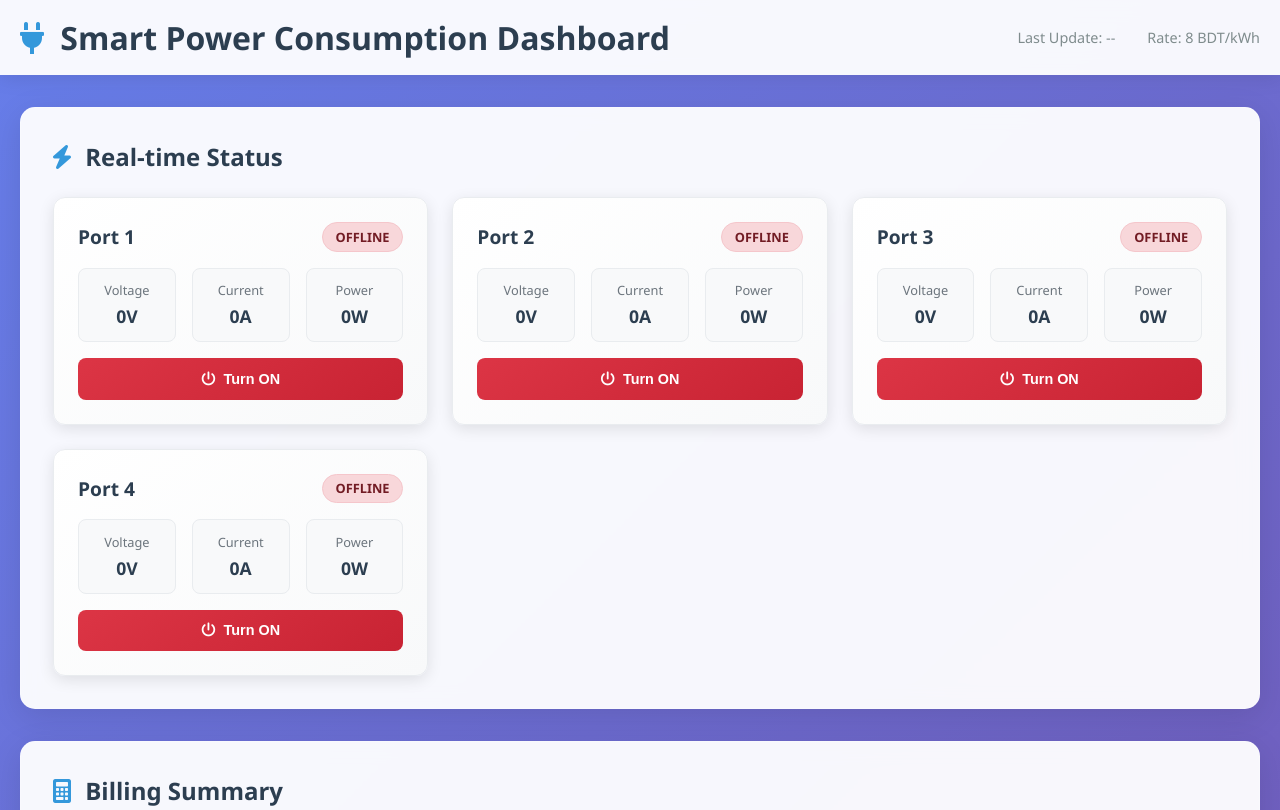
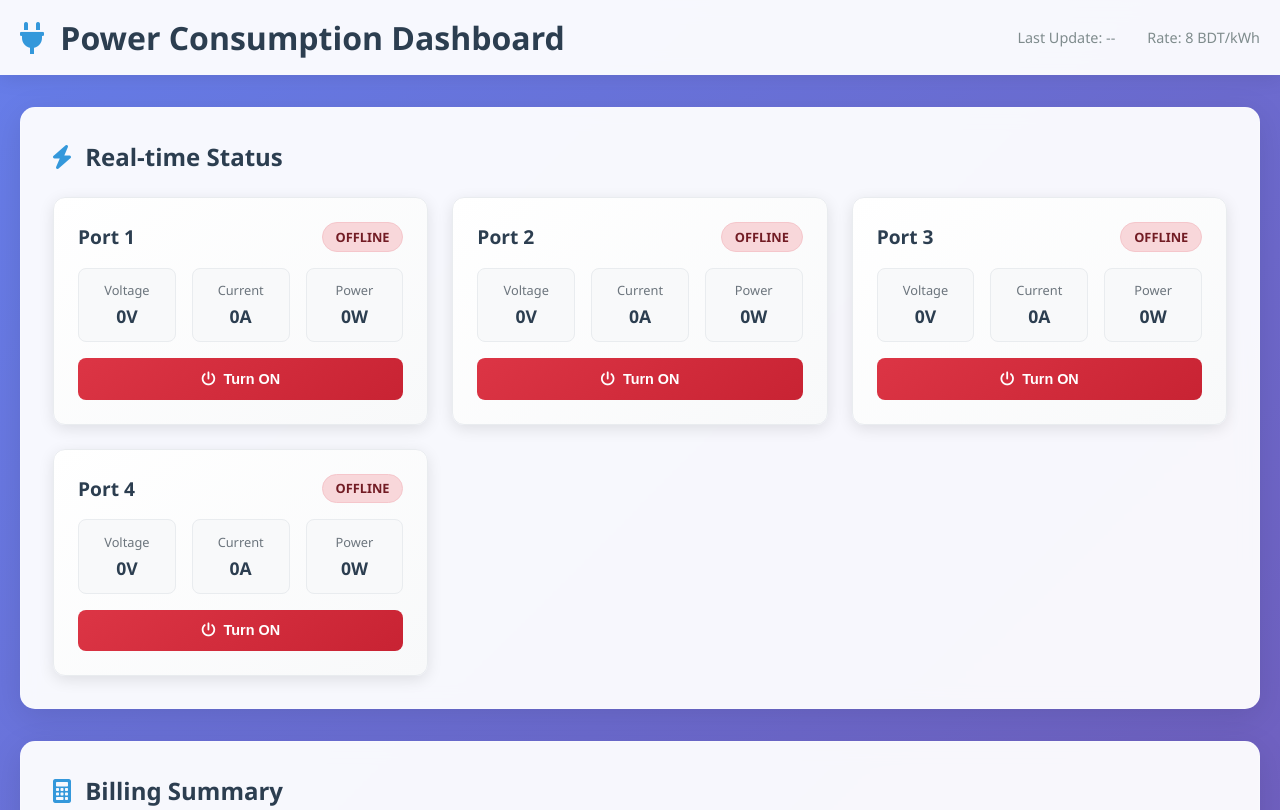
Before and after one commit to Akib-Osmani/smart-multiplug-system, a website: page public/index.html in a window 1280 px wide. Shown: the top 810 px of the page. Drawn offline with nearby package versions, Linux system fonts and the light colour scheme; no server answers.

```diff
--- a/public/index.html
+++ b/public/index.html
@@ -3,7 +3,7 @@
 <head>
     <meta charset="UTF-8">
     <meta name="viewport" content="width=device-width, initial-scale=1.0">
-    <title>Smart Multiplug Dashboard</title>
+    <title>Power Consumption Dashboard</title>
     <link rel="stylesheet" href="css/style.css">
     <link href="https://cdnjs.cloudflare.com/ajax/libs/font-awesome/6.0.0/css/all.min.css" rel="stylesheet">
 </head>
@@ -11,7 +11,7 @@
     <!-- Header Section -->
     <header class="header">
         <div class="container">
-            <h1><i class="fas fa-plug"></i> Smart Power Consumption Dashboard</h1>
+            <h1><i class="fas fa-plug"></i> Power Consumption Dashboard</h1>
             <div class="header-info">
                 <span id="lastUpdate">Last Update: --</span>
                 <span id="electricityRate">Rate: 8 BDT/kWh</span>
```
